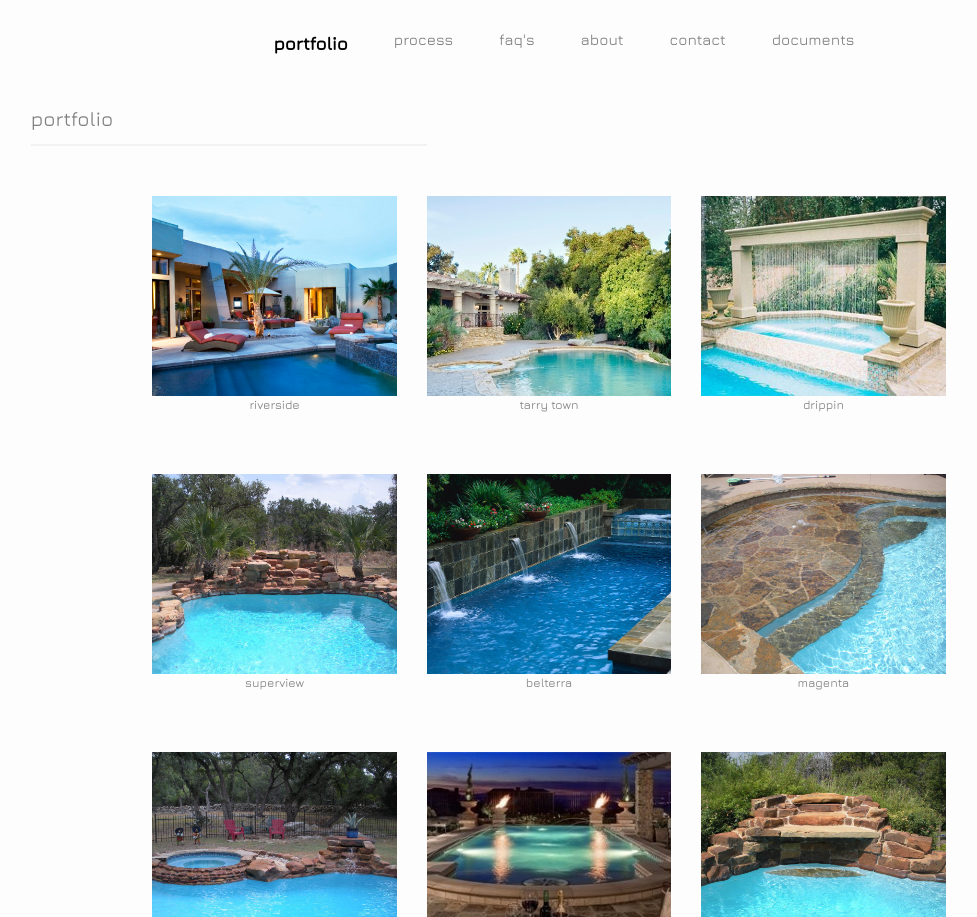
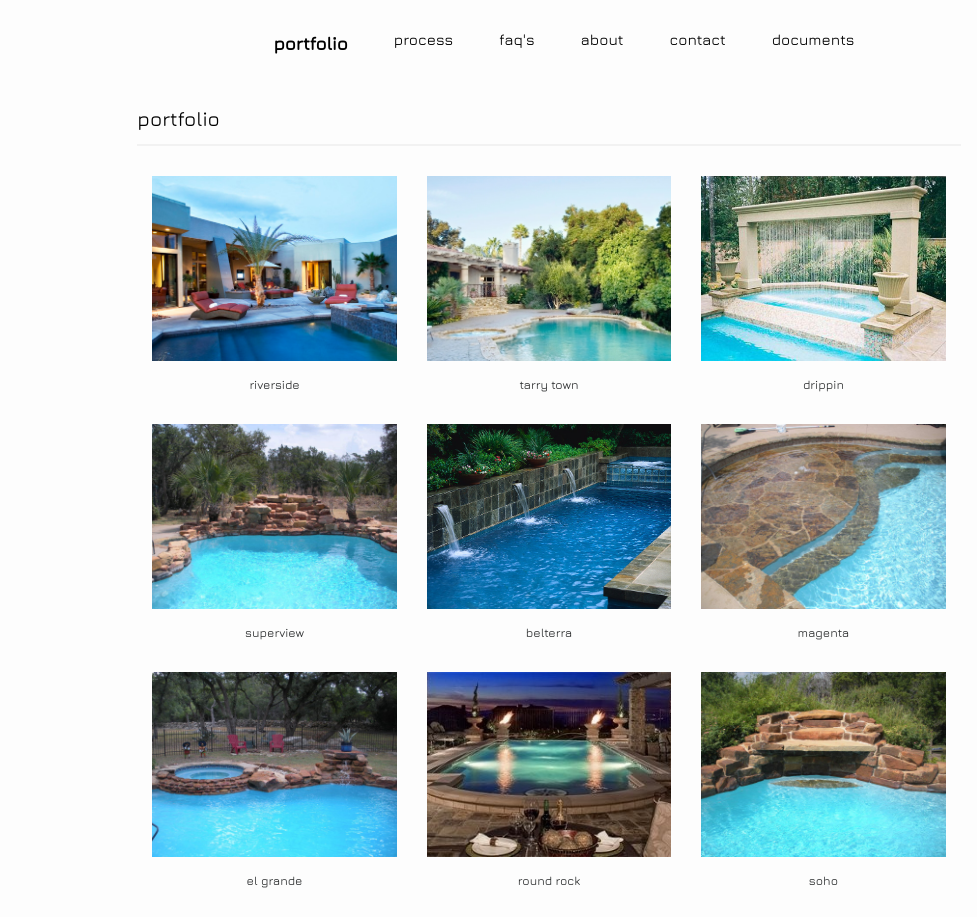
Before and after one commit to gdevany/gdevany.github.io, a plain HTML site: page wbp2/index.html in a window 1280 px wide. Shown: the part 147-1064 px from the top of the page, without its empty margins (91-1068 px from the left). Drawn offline with nearby package versions, Linux system fonts and the light colour scheme; a script that the page names is missing.

Commit message:
WBP2- moreWorked on footer. Other technical stuff like projtitle alignment

```diff
--- a/wbp2/index.html
+++ b/wbp2/index.html
@@ -35,7 +35,7 @@
         <div class="d-flex justify-content-center navborder">
           <button class="navbar-toggler" type="button" data-toggle="collapse" data-target="#navbarnavdropdown" aria-controls="navbarnavdropdown" aria-expanded="false" aria-label="Toggle navigation">
             <!-- <span class="navbar-toggler-icon grey">&#9776;</span> -->
-            <span class="navbar-toggler-icon grey currentfont">menu</span>
+            <span class="navbar-toggler-icon black currentfont">menu</span>
           </button>
           <div class="collapse navbar-collapse justify-content-center" id="navbarnavdropdown">
             <ul class="navbar-nav">
@@ -75,14 +75,15 @@
       </nav>
 
     <!-- Portfolio -->
-      <div class="row grey padtop">
-        <div class="offset-sm-1 col-sm-8 offset-lg-1 col-lg-4 d-flex text-left flex-column">
+      <div class="row black padtop">
+        <div class="col-xs-12 offset-md-1 col-md-10 offset-lg-2 col-lg-8 d-flex text-left flex-column">
 
-          <div class="bigger projtitle">portfolio</div>
+          <div class="bigger projtitle black">portfolio</div>
         </div>
       </div>
+
 <!-- ROW 1 -->
-      <div class="row padtop2 grey">
+      <div class="row">
         <div class="col-xs-12 offset-md-1 col-md-10 offset-lg-2 col-lg-8 justify-content-between">
           <div class="row">
   <!-- IMAGE 1 -->
@@ -123,7 +124,7 @@
       </div>
 
 <!-- ROW 2 -->
-      <div class="row padtop grey">
+      <div class="row">
         <div class="col-xs-12 offset-md-1 col-md-10 offset-lg-2 col-lg-8 justify-content-between">
           <div class="row">
   <!-- IMAGE 1 -->
@@ -164,7 +165,7 @@
       </div>
 
 <!-- ROW 3 -->
-      <div class="row padtop grey">
+      <div class="row">
         <div class="col-xs-12 offset-md-1 col-md-10 offset-lg-2 col-lg-8 justify-content-between">
           <div class="row">
   <!-- IMAGE 1 -->
@@ -204,11 +205,12 @@
         </div>
       </div>
 
-      <div class="row padtop padbottom2 grey smaller">
+  <!-- FOOTER -->
+      <div class="row padtop padbottom2 smaller">
         <div class="col-xs-12 offset-md-1 col-md-8 offset-lg-2 col-lg-6 justify-content-between">
           A pool is an investment.  Let us help you make the most of it.
         </div>
-        <div class="col-xs-12 col-md-2 col-lg-2 justify-content-between bigger">
+        <div class="col-xs-12 col-md-2 col-lg-2 d-flex justify-content-center padtop padbottom bigger">
           <a href="http://twitter.com/westbankpools" target="_blank">
             <span>
               <i class="fa fa-twitter socials" aria-hidden="true"></i>
--- a/wbp2/westbankstyle.css
+++ b/wbp2/westbankstyle.css
@@ -4,7 +4,7 @@ body {
 }
 
 a {
-  color: grey;
+  color: black;
 }
 
 .row {
@@ -18,43 +18,6 @@ a {
   width: 100%;
   /*border: solid rgba(128, 128, 128, 0.2) 2px;*/
 }
-/*
-.sefont {
-  font-family: 'Special Elite';
-}
-
-.ptfont {
-  font-family: 'PT Mono';
-}
-
-.incfont {
-  font-family: 'Inconsolata', monospace;
-}
-
-.robofont {
-  font-family: 'Roboto Mono', monospace;
-}
-
-.scfont {
-  font-family: 'Source Code Pro', monospace;
-}
-
-.gracefont {
-  font-family: 'Covered By Your Grace', cursive;
-}
-
-.comingfont {
-  font-family: 'Coming Soon', cursive;
-}
-
-.nunitofont {
-  font-family: 'Nunito Sans', sans-serif;
-}
-
-.jurafont {
-  font-family: 'Jura', sans-serif;
-  font-weight: 500;
-}*/
 
 .currentfont {
   font-family: 'Jura', sans-serif;
@@ -107,6 +70,10 @@ a {
 
 .grey {
   color: grey;
+}
+
+.red {
+  color: red;
 }
 
 .shadow {
@@ -186,6 +153,7 @@ a {
   /*max-width: 250px;*/
   width: 100%;
   height: 200px;
+  padding-bottom: 15px;
   margin-top: 30px;
   font-weight: bold;
   background-size: cover;
```
